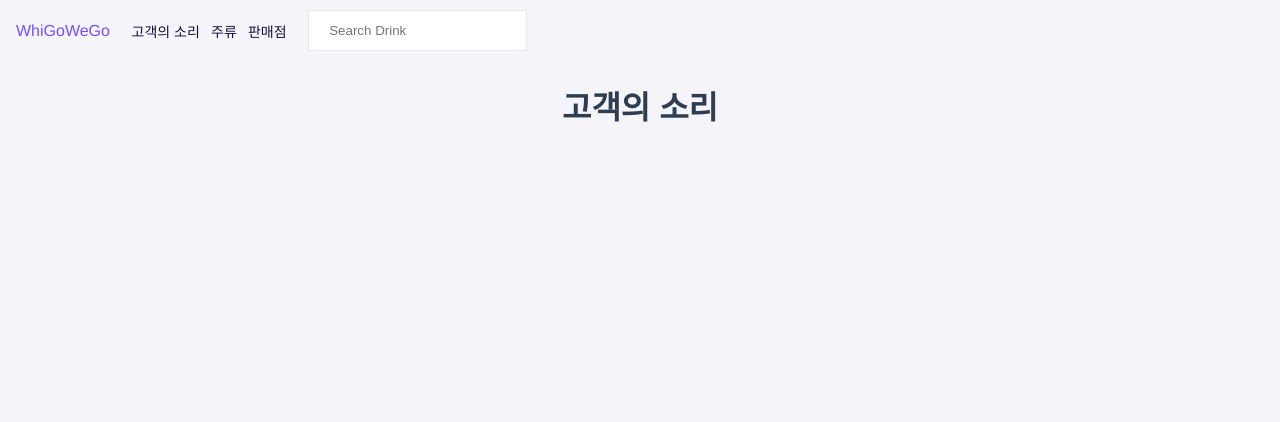
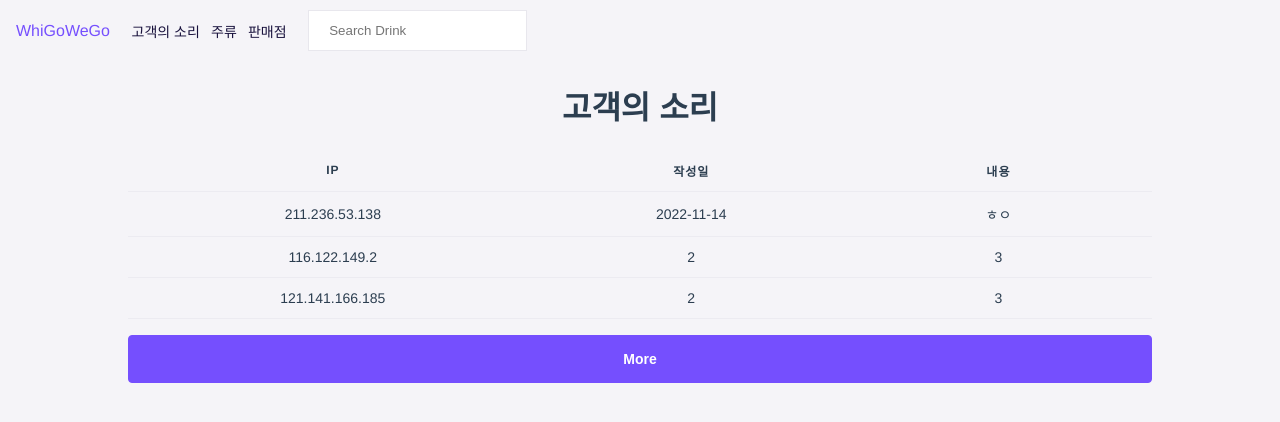
Before and after one commit to KangBit/whigowego, a Vue app: page /voc in a window 1280 px wide. Shown: the top 422 px of the page. Built offline with nearby package versions, Linux system fonts and the light colour scheme.

Commit message:
고객의소리 테이블 추가

```diff
--- a/src/App.vue
+++ b/src/App.vue
@@ -72,4 +72,9 @@ button:not(:disabled) {
   border-color: #19cb98;
   color: #fff;
 }
+
+.btn-more {
+  margin-bottom: 5.5rem;
+  width: 80vw;
+}
 </style>
--- a/src/views/DrinkView.vue
+++ b/src/views/DrinkView.vue
@@ -1,3 +1,4 @@
 <template>
   <h1>주류</h1>
+  <button class="btn btn-primary btn-more">More</button>
 </template>
--- a/src/views/MainView.vue
+++ b/src/views/MainView.vue
@@ -21,11 +21,6 @@ export default defineComponent({
 </script>
 
 <style lang="scss" scoped>
-.btn-more {
-  margin-bottom: 5.5rem;
-  width: 80vw;
-}
-
 .container {
   text-align: center;
   padding-top: 6rem;
--- a/src/views/VocView.vue
+++ b/src/views/VocView.vue
@@ -1,3 +1,67 @@
 <template>
   <h1>고객의 소리</h1>
+  <table>
+    <thead>
+      <tr>
+        <td>IP</td>
+        <td>작성일</td>
+        <td>내용</td>
+      </tr>
+    </thead>
+    <tbody>
+      <tr>
+        <td>211.236.53.138</td>
+        <td>2022-11-14</td>
+        <td>ㅎㅇ</td>
+      </tr>
+      <tr>
+        <td>116.122.149.2</td>
+        <td>2</td>
+        <td>3</td>
+      </tr>
+      <tr>
+        <td>121.141.166.185</td>
+        <td>2</td>
+        <td>3</td>
+      </tr>
+    </tbody>
+  </table>
+  <button class="btn btn-primary btn-more">More</button>
 </template>
+
+<style lang="scss" scoped>
+table {
+  width: 80vw;
+  margin-inline: auto;
+  border-collapse: collapse;
+  margin-bottom: 1rem;
+}
+
+thead {
+  font-size: 0.75rem;
+  font-weight: 600;
+  letter-spacing: 1px;
+}
+
+tbody {
+  font-size: 0.875rem;
+  font-weight: 400;
+}
+
+tr {
+  border-bottom: 1px solid #ecebf1;
+}
+
+td {
+  &:nth-of-type(1) {
+    width: 40%;
+  }
+  &:nth-of-type(2) {
+    width: 30%;
+  }
+  &:nth-of-type(3) {
+    width: 30%;
+  }
+  padding: 0.75rem 1.5rem;
+}
+</style>
```
